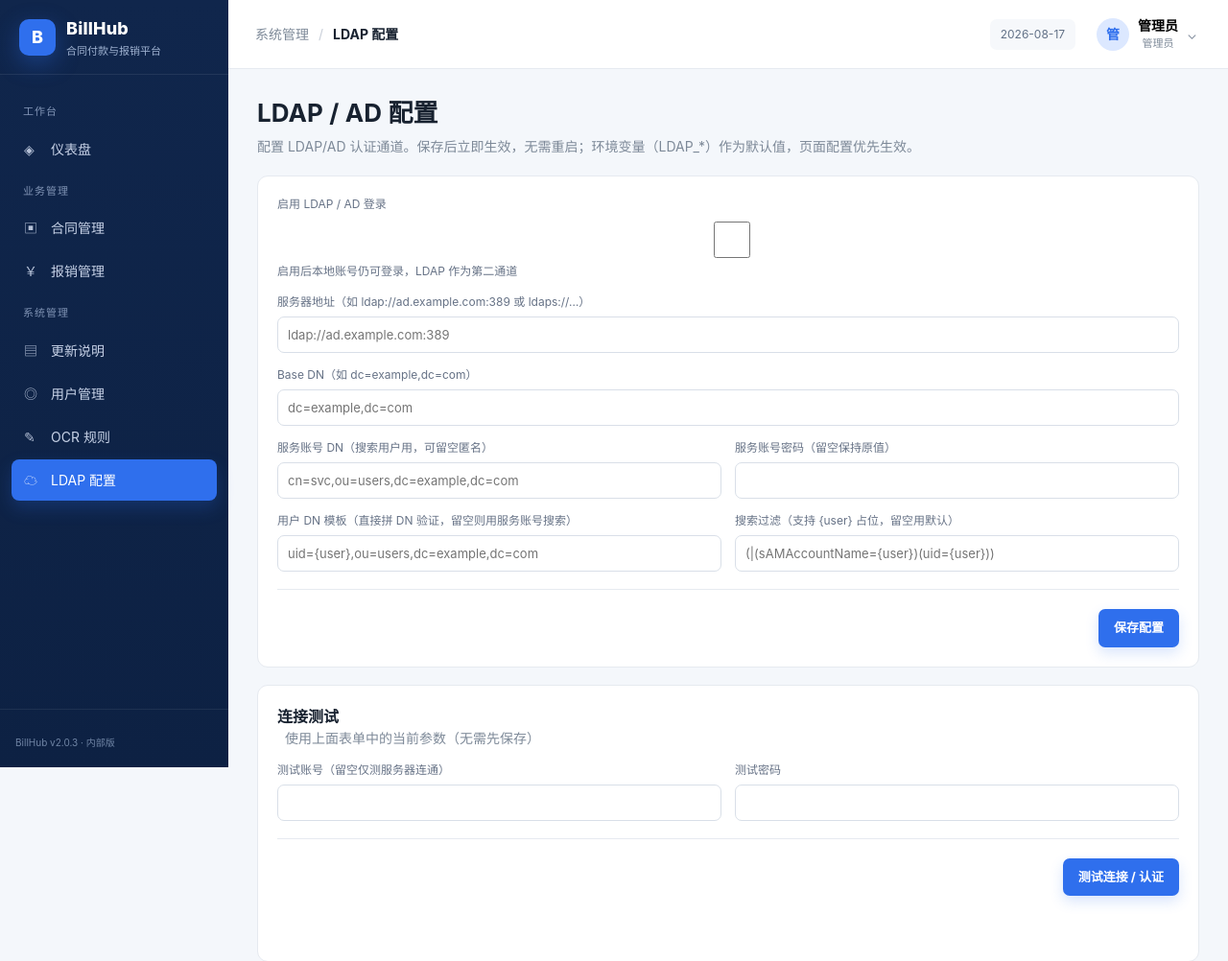
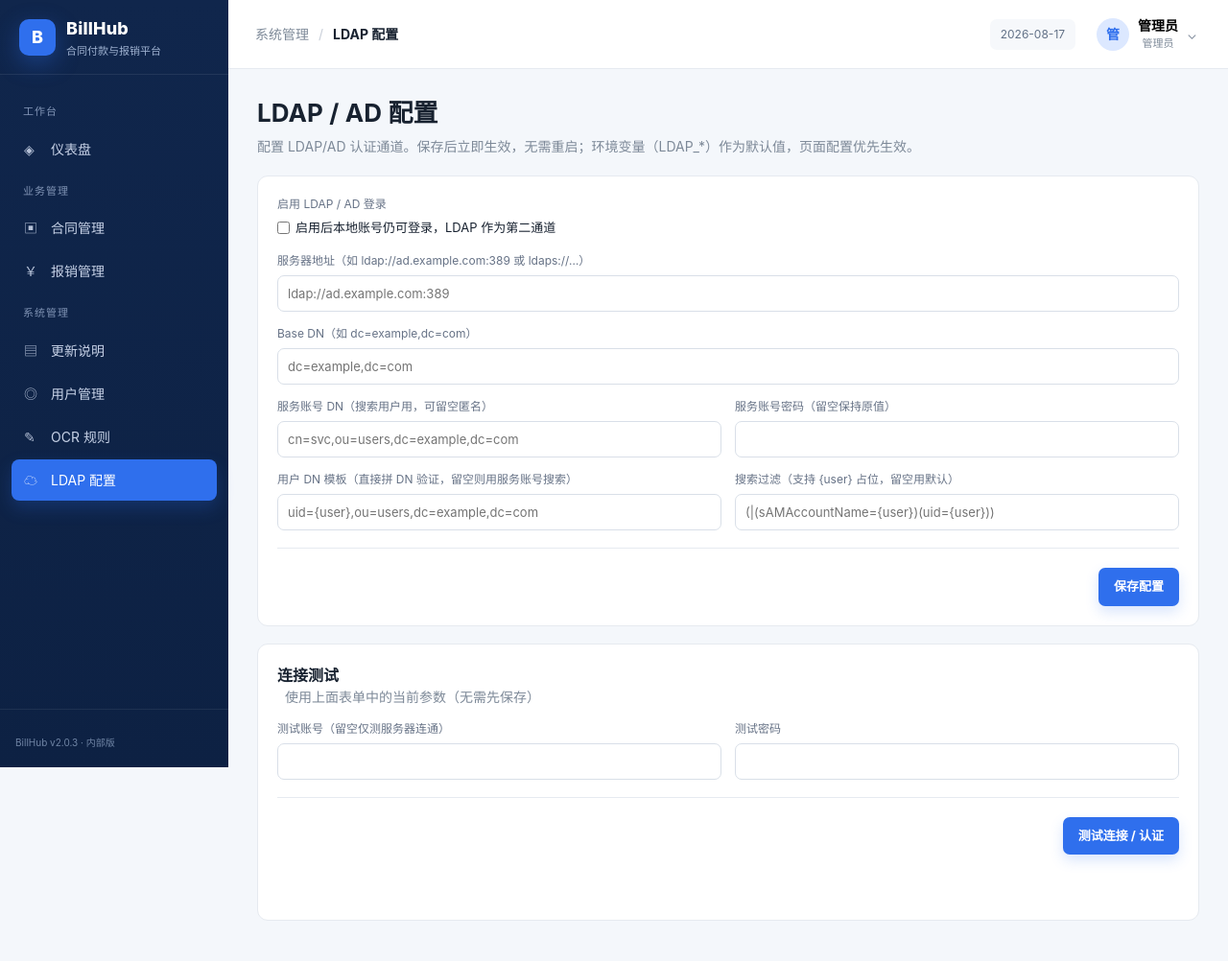
Before and after one commit to timmycheng/BillHub, a Flask app: page /admin/ldap in a window 1280 px wide. Shown: the top 1002 px of the page at 96% size. After the commit the page ends 960 px from the top, so only its background shows below. Run offline with Flask 3, Linux system fonts and the light colour scheme; a user stored in the database is signed in; data that the repository does not hold is empty.

Commit message:
LDAP 配置页勾选框样式修复：checkbox 不受全局输入框样式影响，恢复常规大小

```diff
--- a/web/static/style.css
+++ b/web/static/style.css
@@ -304,6 +304,10 @@ tr.rec-row { cursor: pointer; }
   width: 100%; height: 38px; border: 1px solid #d9dfe8; border-radius: 7px;
   padding: 0 10px; outline: 0; background: #fff; font-size: 13px; color: var(--text);
 }
+.form-grid .field input[type="checkbox"], .field input[type="checkbox"] {
+  width: auto; height: auto; margin: 0 6px 0 0; vertical-align: middle; accent-color: var(--blue);
+}
+.field .check { display: inline-flex; align-items: center; font-size: 13px; color: var(--text); cursor: pointer; }
 .form-grid .field textarea, .field textarea { height: auto; padding: 8px 10px; resize: vertical; }
 .form-grid .field input:focus, .form-grid .field select:focus, .form-grid .field textarea:focus,
 .field input:focus, .field select:focus, .field textarea:focus {
```
